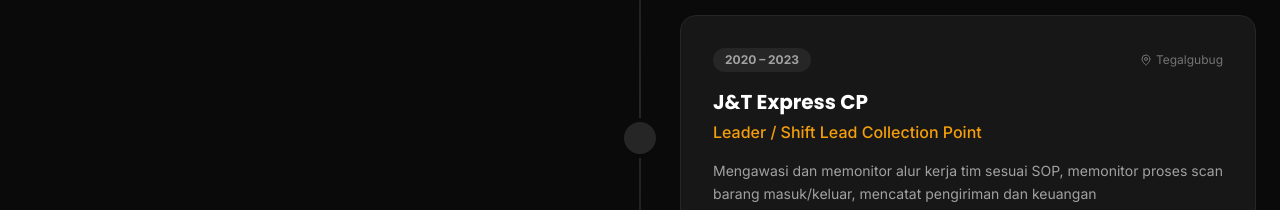
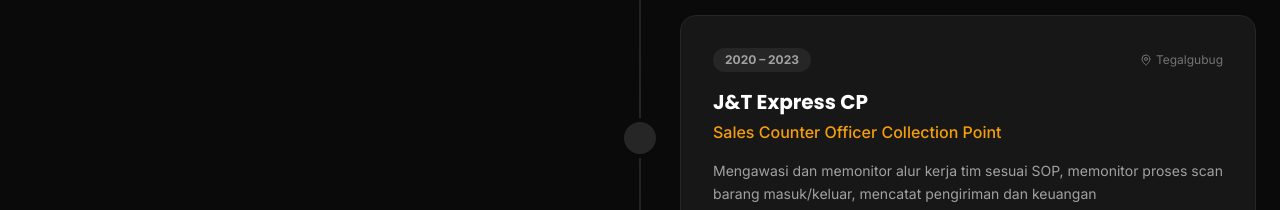
Before and after one commit to UmarFakhrudin/CV-Web-Premium, a React (Vite) app: page / in a window 1280 px wide. Shown: the part 2200-2410 px from the top of the page. Built offline with nearby package versions, Linux system fonts and the light colour scheme.

Commit message:
Update role title for J&T Express CP position

```diff
--- a/src/App.tsx
+++ b/src/App.tsx
@@ -96,7 +96,7 @@
     {
       year: '2020 – 2023',
       company: 'J&T Express CP',
-      role: 'Leader / Shift Lead Collection Point',
+      role: 'Sales Counter Officer Collection Point',
       location: 'Tegalgubug',
       desc: 'Mengawasi dan memonitor alur kerja tim sesuai SOP, memonitor proses scan barang masuk/keluar, mencatat pengiriman dan keuangan harian/mingguan/bulanan.'
     },
```
